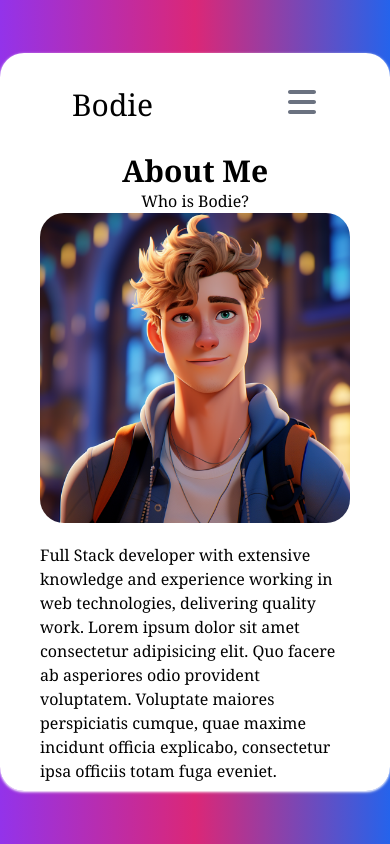
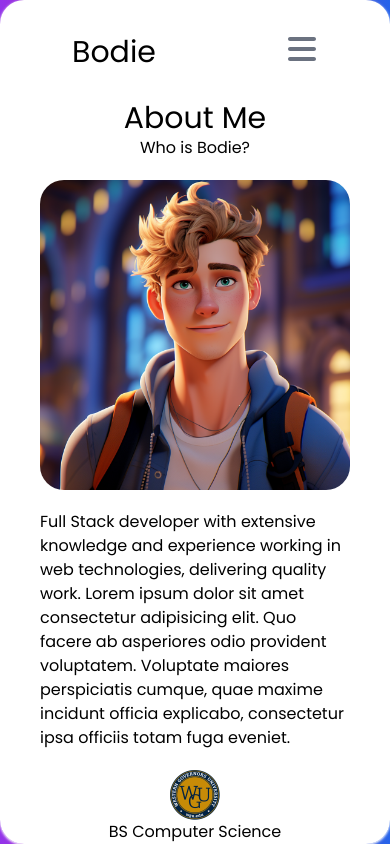
Before and after one commit to bodwood/Real-Portfolio, a Next.js app: page /about in a window 390 px wide. Built offline with nearby package versions, Linux system fonts and the light colour scheme.

Commit message:
Update container to fit small screens

```diff
--- a/app/about/page.tsx
+++ b/app/about/page.tsx
@@ -11,7 +11,7 @@ const AboutMe = () => {
   const [slideX, setSlideX] = useState(0);
   const [fadeIn, setFadeIn] = useState(false);
 
-  const isScreenHeightSmall = useMediaQuery({ query: '(max-height: 600px)' });
+  const isScreenHeightSmall = useMediaQuery({ query: '(max-width: 768px)' });
 
   useEffect(() => {
     const calculateContainerHeight = () => {
@@ -46,8 +46,8 @@ const AboutMe = () => {
         <>
           <Navbar />
         </>
-        <div className='w-full text-center'>
-          <h1 className='text-3xl font-bold'>About Me</h1>
+        <div className='w-full text-center pb-5 md:pb-0'>
+          <h1 className='text-3xl font-normal'>About Me</h1>
           <p>Who is Bodie?</p>
         </div>
         <div className='flex flex-col md:flex-row justify-center space-y-5 md:pt-10 md:px-10'>
@@ -63,7 +63,7 @@ const AboutMe = () => {
             </div>
           </div>
           <div className='md:w-1/2 md:pt-0'>
-            <p className='md:w-2/3'>
+            <p className='md:w-2/3 text-left'>
               Full Stack developer with extensive knowledge and experience working in web technologies, delivering
               quality work. Lorem ipsum dolor sit amet consectetur adipisicing elit. Quo facere ab asperiores odio
               provident voluptatem. Voluptate maiores perspiciatis cumque, quae maxime incidunt officia explicabo,
--- a/app/components/navbar.tsx
+++ b/app/components/navbar.tsx
@@ -8,6 +8,7 @@ const NavLink = ({ children }: { children: React.ReactNode }) => (
     {children}
   </a>
 );
+
 
 const Navbar = () => {
   const [colorMode, setColorMode] = useState('light');
@@ -25,7 +26,7 @@ const Navbar = () => {
     <>
       <div className='bg-white dark:bg-gray-900 px-8 md:pt-4 pb-4'>
         <div className='h-16 flex justify-center items-center justify-between'>
-          <div className='md:pl-5 justify-center text-3xl'>
+          <div className={`md:pl-5 justify-center text-3xl `}>
             Bo
             <p className='inline text-blue'>d</p>ie
           </div>
--- a/app/layout.tsx
+++ b/app/layout.tsx
@@ -3,6 +3,13 @@ import React from 'react';
 import Navbar from './components/navbar';
 import { Footer } from './components/footer';
 import { aboutMeData, pages, contactMeLinks } from './data/data';
+import { Poppins } from 'next/font/google';
+
+const poppins = Poppins({
+  weight: ['200', '400', '600', '700', '800', '900'],
+  subsets: ['latin'],
+});
+
 
 export const metadata = {
   title: 'Next.js',
@@ -13,7 +20,7 @@ export default function RootLayout({ children }: { children: React.ReactNode })
   return (
     <html lang='en'>
       <head />
-      <body className='bg-gradient-to-r from-purple-600 via-pink-600 to-blue-600'>
+      <body className={`bg-gradient-to-r from-purple-600 via-pink-600 to-blue-600 ${poppins.className}`}>
         {/* <Navbar name={aboutMeData.name} pages={pages} contactMeLinks={contactMeLinks} /> */}
         {children}
       </body>
--- a/app/page.tsx
+++ b/app/page.tsx
@@ -11,18 +11,20 @@ import Image from 'next/image';
 import './global.css';
 import { useRouter } from 'next/navigation';
 
-const Home = () => {
+
+const Home = ({}) => {
   const [containerHeight, setContainerHeight] = useState(0);
   const [viewportWidth, setViewportWidth] = useState(0);
   const [slideX, setSlideX] = useState(0);
   const [slideY, setSlideY] = useState(0);
   const router = useRouter();
 
-  const isScreenHeightSmall = useMediaQuery({ query: '(max-height: 600px)' });
+  const isScreenHeightSmall = useMediaQuery({ query: '(max-width: 768px)' });
 
   useEffect(() => {
     const calculateContainerHeight = () => {
       const screenHeight = window.innerHeight;
+      const screenWidth = window.innerWidth;
       const newContainerHeight = isScreenHeightSmall ? screenHeight : (7 / 8) * screenHeight;
       setContainerHeight(newContainerHeight);
     };
@@ -63,7 +65,7 @@ const Home = () => {
   return (
     <div className='flex items-center justify-center h-screen'>
       <div
-        className='container mx-auto px-10 py-5 rounded-3xl shadow shadow-white h-full bg-white dark:bg-slate-800 overflow-auto md:overflow-hidden'
+        className='container mx-auto py-10 px-5 rounded-3xl shadow shadow-white bg-white dark:bg-slate-800 overflow-auto md:overflow-hidden'
         style={{ height: `${containerHeight}px` }}
       >
         <>
@@ -97,7 +99,7 @@ const Home = () => {
           <div className='w-full sm:pt-0 sm:h-1/2 md:w-5/6 md:h-3/4 md:pt-8 md:pt-16 pr-0 md:pr-24'>
             <div className='flex flex-col md:flex-row'>
               <div className={`w-full md:w-1/2 md:pt-20 fade-away ${slideX === 1 ? 'slideX' : ''}`}>
-                <p className='text-3xl text-center md:text-left xl:pt-10'>Hello, I'm Bodie</p>
+                <p className={`text-3xl text-center md:text-left xl:pt-10 font-normal`}>Hello, I'm Bodie</p>
                 <p className='text-lg pt-4 text-center md:text-left'>Full-Stack Engineer</p>
                 <p className='text-lg pt-2 pb-10 text-center md:text-left'>
                   High level web development experience, producing quality work.
--- a/app/skills/page.tsx
+++ b/app/skills/page.tsx
@@ -11,7 +11,7 @@ import '@/styles/skills.css';
 const Skills = () => {
   const [containerHeight, setContainerHeight] = useState(0);
   const [fadeIn, setFadeIn] = useState(false);
-  const isScreenHeightSmall = useMediaQuery({ query: '(max-height: 600px)' });
+  const isScreenHeightSmall = useMediaQuery({ query: '(max-width: 768px)' });
 
   useEffect(() => {
     const calculateContainerHeight = () => {
@@ -131,7 +131,7 @@ const Skills = () => {
             <FontAwesomeIcon icon={faGitlab} className='fontAwesomeIcons' />
           </div>
           {/* TODO: Make icons cirlce around image: https://www.youtube.com/watch?v=zwl3kZPZ8H8 */}
-          <div className='flex-col md:w-1/3 mx-auto'>
+          <div className='flex-col md:w-1/3 mx-auto py-5 md:py-0'>
             <Image
               src={'/images/bwood_portfolio_home.png'}
               alt='Bodie Wood'
--- a/package.json
+++ b/package.json
@@ -23,6 +23,7 @@
     "postcss": "8.4.24",
     "react": "18.2.0",
     "react-dom": "18.2.0",
+    "react-google-fonts": "^1.2.1",
     "react-helmet": "^6.1.0",
     "react-icons-kit": "^2.0.0",
     "react-responsive": "^9.0.2",
```
Also changed, not shown: 1 other file (tests, documents, lock files or other folders).
